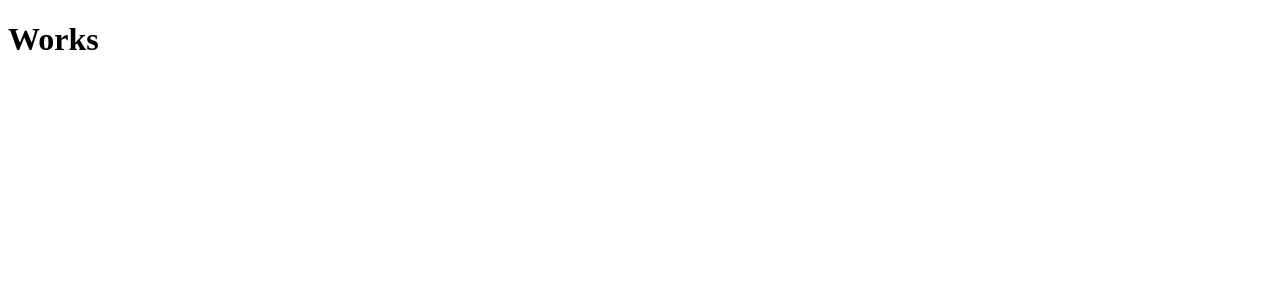
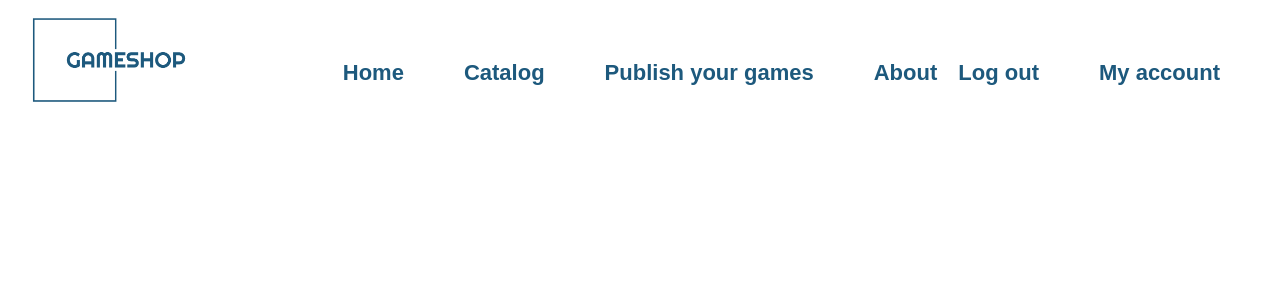
Before and after one commit to mihailhr/React-project---GameShop.bg, a React (Vite) app in the folder client/: page / in a window 1280 px wide. Shown: the top 300 px of the page. Built offline with nearby package versions, Linux system fonts and the light colour scheme.

Commit message:
Created a sample navigation bar

```diff
--- a/client/src/App.jsx
+++ b/client/src/App.jsx
@@ -1,7 +1,12 @@
+
+import Navbar from "./Components/Navbar"
+import "./styles.css"
 export default function App(){
   return(
     <div>
-      <h1>Works</h1>
+      <Navbar/>
+
+
     </div>
   )
 }
--- /dev/null
+++ b/client/src/Components/Navbar.jsx
@@ -0,0 +1,22 @@
+import {NavLink} from "react-router-dom"
+
+
+export default function Navbar(){
+    return(
+        <nav className="navbar">
+            <img src="/logo-no-background.png" alt="Website logo" />
+            <ul className="mainNav">
+                <li><NavLink>Home</NavLink></li>
+                <li><NavLink>Catalog</NavLink></li>
+                <li><NavLink>Publish your games</NavLink></li>
+                <li><NavLink>About</NavLink></li>
+            </ul>
+            <ul className="registerNav">
+            {/* <li><NavLink>Log in</NavLink></li>
+            <li><NavLink>Register</NavLink></li> */}
+            <li><NavLink>Log out</NavLink></li>
+            <li><NavLink>My account</NavLink></li>
+            </ul>
+        </nav>
+    )
+}
--- a/client/src/main.jsx
+++ b/client/src/main.jsx
@@ -1,10 +1,12 @@
 import React from 'react'
 import ReactDOM from 'react-dom/client'
 import App from './App.jsx'
-
+import {BrowserRouter} from "react-router-dom"
 
 ReactDOM.createRoot(document.getElementById('root')).render(
   <React.StrictMode>
+    <BrowserRouter>
     <App />
+    </BrowserRouter>
   </React.StrictMode>,
 )
--- /dev/null
+++ b/client/src/styles.css
@@ -0,0 +1,41 @@
+*{padding: 0;
+margin: 0;
+}
+ body{width: 100vw;
+overflow-x: hidden;}
+
+
+.navbar img{
+    width: 15vw;
+    padding-left: 30px;
+}
+.navbar ul{
+    list-style-type: none;
+}
+.mainNav{
+    width: 100vw;
+    text-align: center;
+    display: flex;
+    justify-content: center;
+    position: fixed;
+    top: 60px;
+}
+.navbar a{
+    margin: 0px 30px;
+    text-decoration-line: none;
+    font-size: 22px;
+    font-family: Arial, Helvetica, sans-serif;
+    color: #1D597D;
+    font-weight: 600;
+}
+.registerNav{
+    display: flex;
+    position: fixed;
+    top: 60px;
+    right: 30px;
+}
+
+.navbar a:hover{
+    border-bottom: 2px solid greenyellow;
+    padding-bottom: 10px;
+}
```
Also changed, not shown: client/src/Components/HomeVideo.jsx (added, +10 -0 lines), client/public/logo-no-background.png (added), 1 other file (tests, documents, lock files or other folders).
